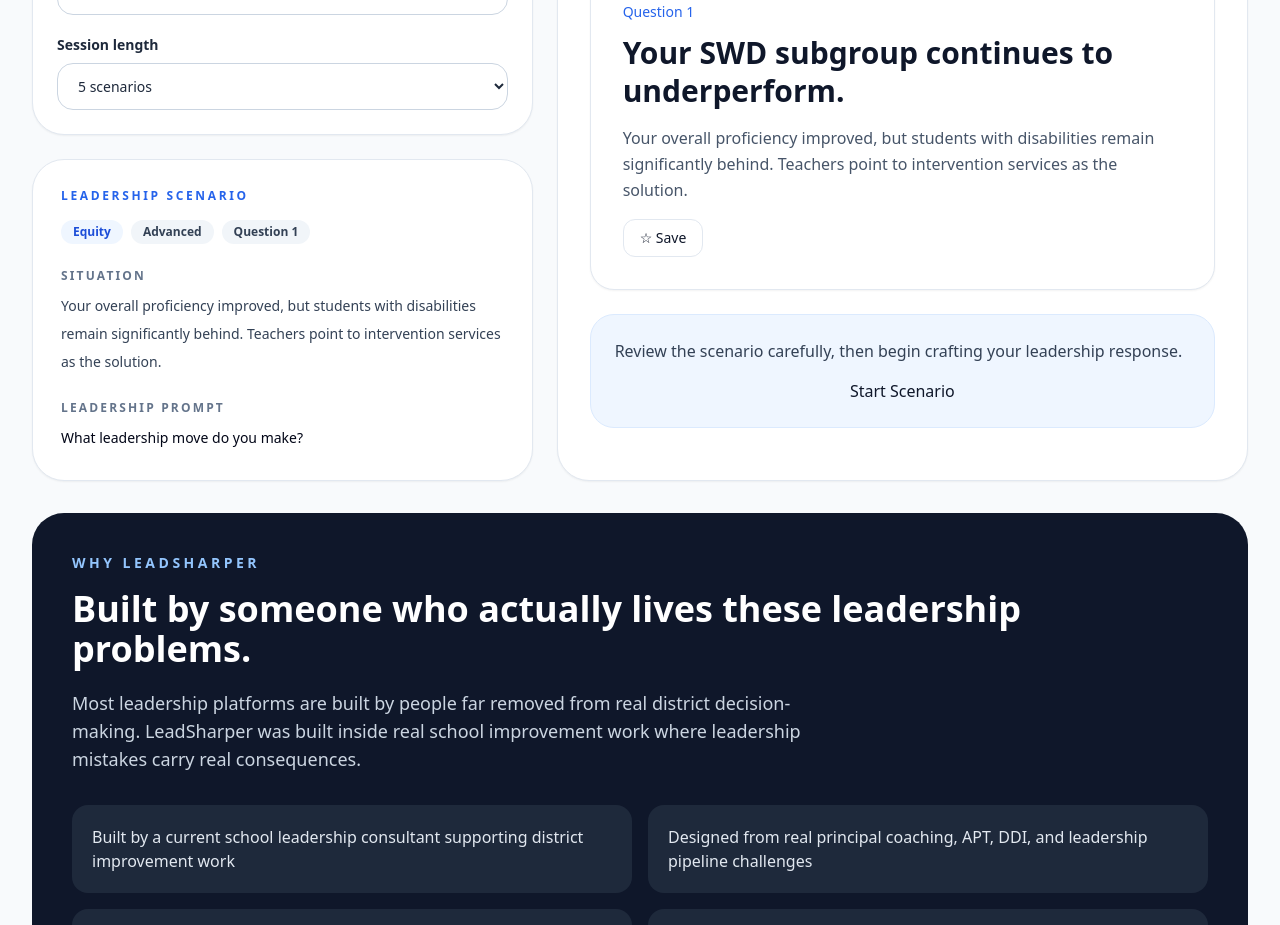
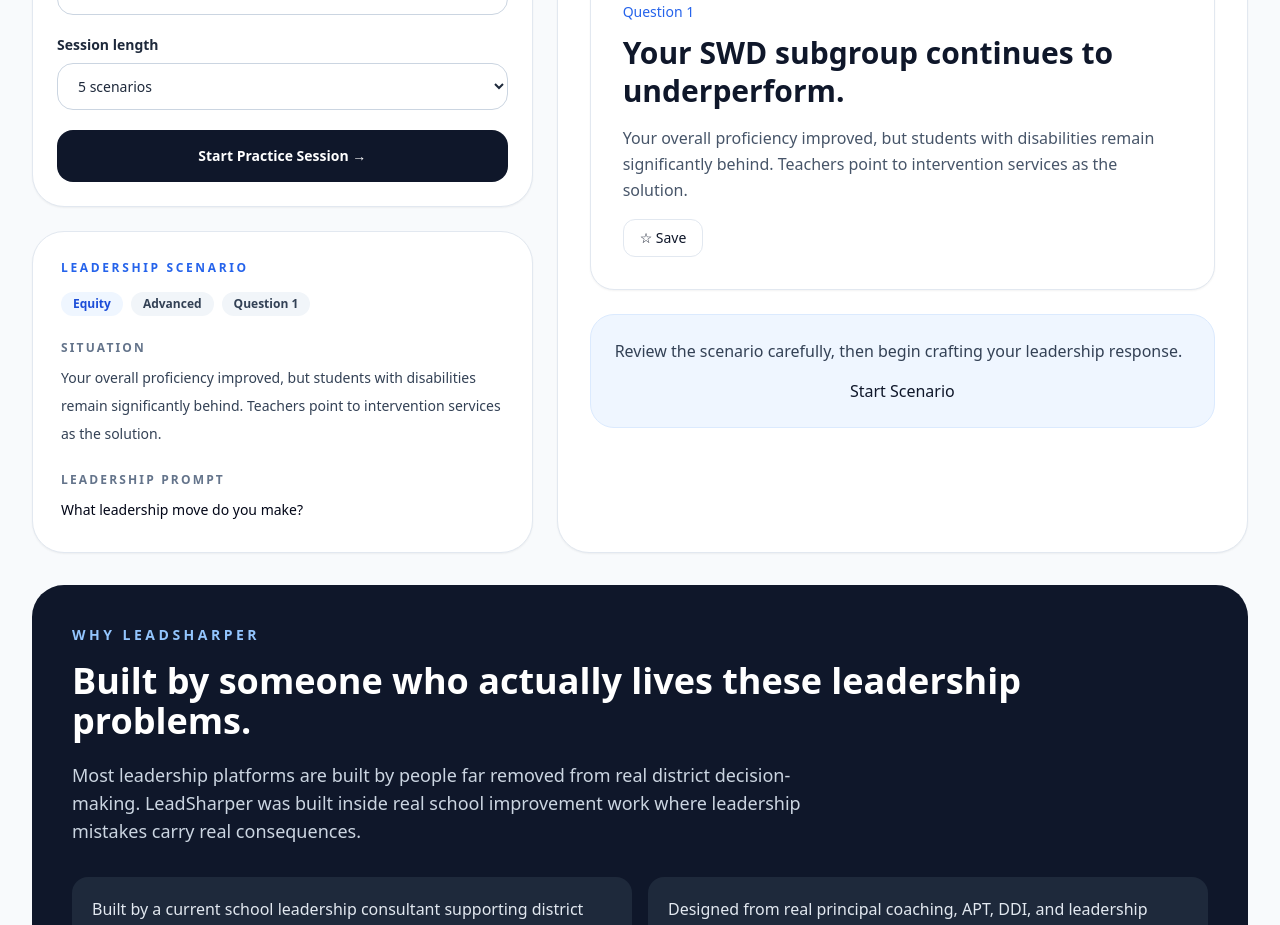
Before and after one commit to jmarc296-jpg/instructional-leadership-practice, a Next.js app: page / in a window 1280 px wide. Shown: the part 4000-4925 px from the top of the page. Built offline with nearby package versions, Linux system fonts and the light colour scheme.

Commit message:
Fix session setup UX and add launch CTA

```diff
--- a/components/session-setup.tsx
+++ b/components/session-setup.tsx
@@ -47,7 +47,10 @@ export function SessionSetup({ settings, setSettings }: Props) {
                 onClick={() =>
                   setSettings((prev) => ({
                     ...prev,
-                    mode: value
+                    mode: value,
+includePrompt: value === 'review',
+includeExemplar: value === 'review',
+coachMode: value === 'review'
                   }))
                 }
                 className={`rounded-2xl border px-4 py-3 text-sm font-semibold transition ${
@@ -211,6 +214,12 @@ export function SessionSetup({ settings, setSettings }: Props) {
             <option value={15}>15 scenarios</option>
           </select>
         </div>
+              <a
+          href='/practice'
+          className='block w-full rounded-2xl bg-slate-900 px-6 py-4 text-center text-sm font-semibold text-white hover:bg-slate-800'
+        >
+          Start Practice Session →
+        </a>
       </div>
     </aside>
   )
```
